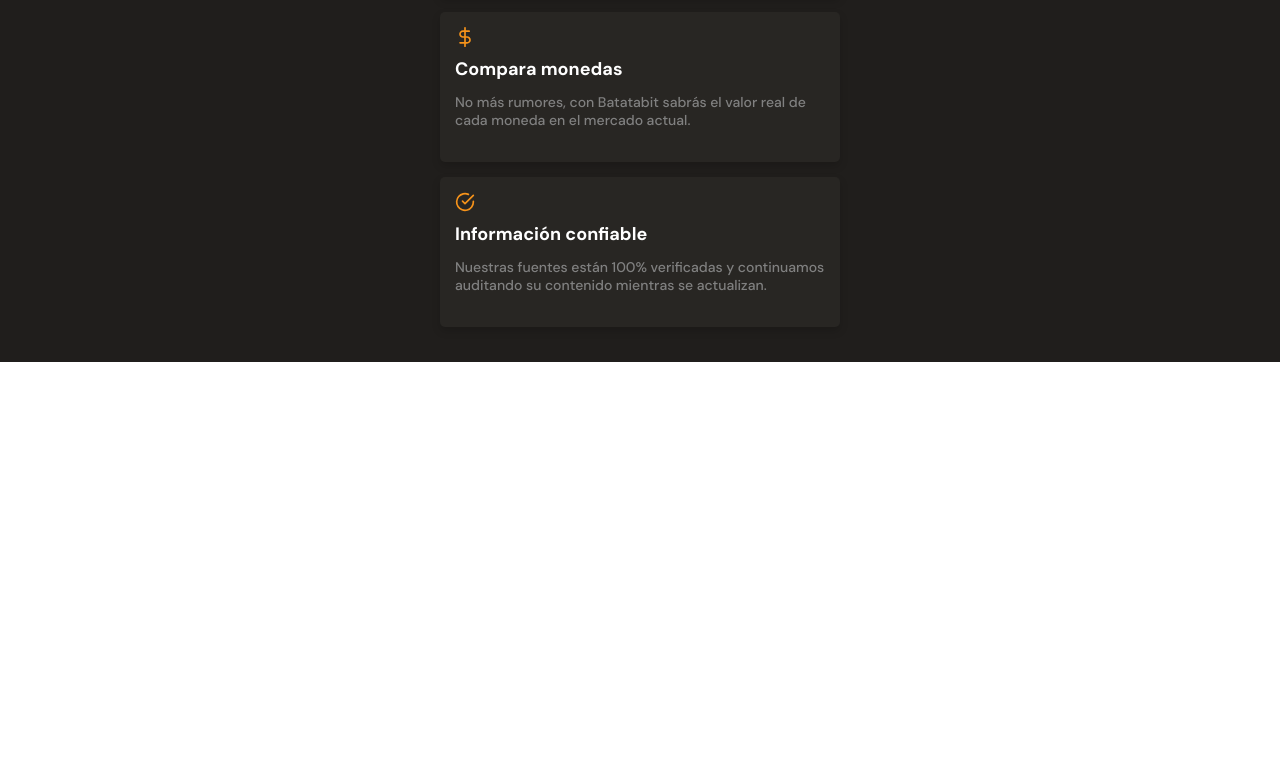
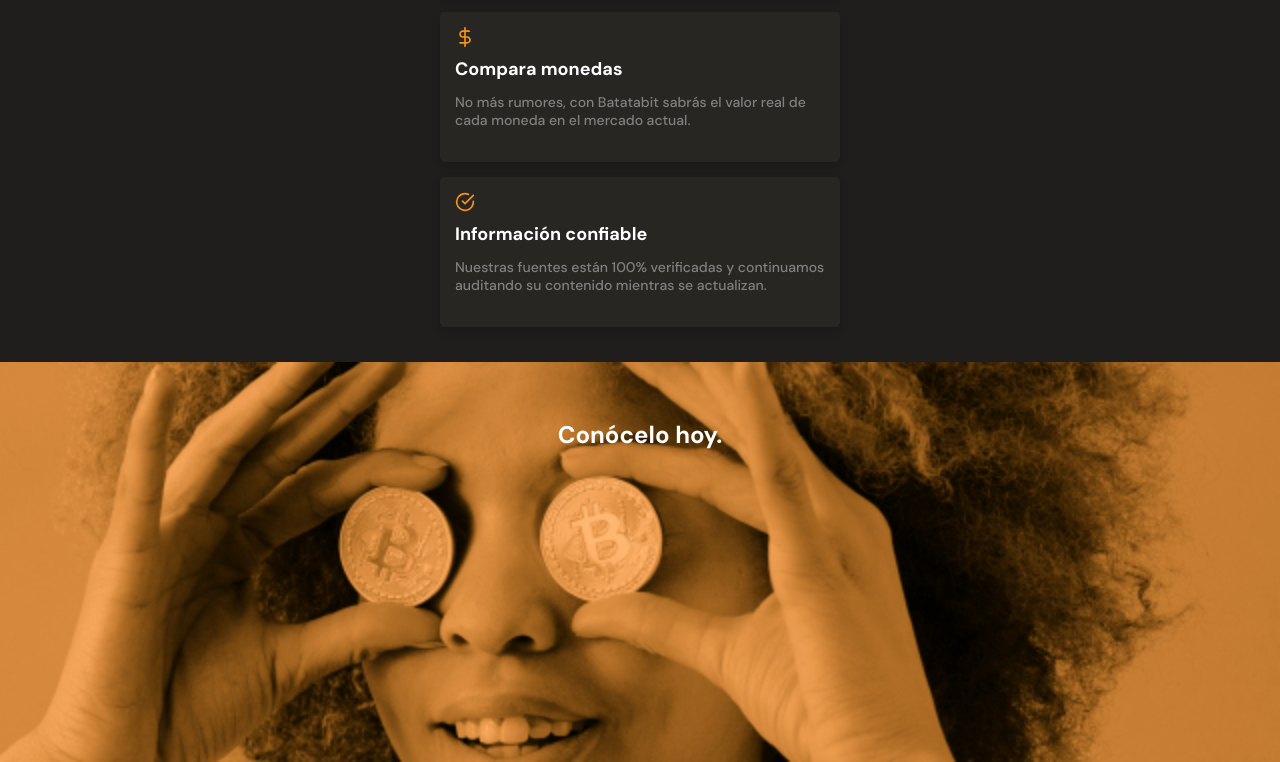
Before and after one commit to HoracioSadaniswski/CursoMobileFirst, a plain HTML site: page index.html in a window 1280 px wide. Shown: the part 1606-2368 px from the top of the page. Before the commit the page ends 1968 px from the top, so only its background shows below. Drawn offline with Linux system fonts and the light colour scheme.

Commit message:
6 - Maquetado y estilos en la sección comodín.

```diff
--- a/index.html
+++ b/index.html
@@ -114,7 +114,9 @@
                 </article>
             </section>
         </section>
-        <section></section>
+        <section class="bitcoin-img-container">
+            <h2>Conócelo hoy.</h2>
+        </section>
         <section></section>
     </main>
     <footer>
--- a/styles.css
+++ b/styles.css
@@ -326,7 +326,7 @@ main {
     width: 90%;
     min-width: 288px;
     max-width: 400px;
-    height: 150px;
+    min-height: 150px;
     margin: 15px auto;
     padding: 15px;
     background-color: var(--black);
@@ -367,3 +367,22 @@ main {
 .product-detail--card .check {
     background-image: url(./assets/icons/check-circle.svg);
 }
+
+/* Section comodín */
+.bitcoin-img-container {
+    width: 100%;
+    min-width: 320px;
+    height: 50vh;
+    background-image: url(./assets/img/bitcoinbaby2x.jpg);
+    background-position: center;
+    background-size: cover;
+    background-repeat: no-repeat;
+    text-align: center;
+}
+.bitcoin-img-container h2 {
+    padding-top: 60px;
+    font-size: 2.4rem;
+    font-weight: bold;
+    line-height: 2.6rem;
+    color: var(--just-white);
+}
```
